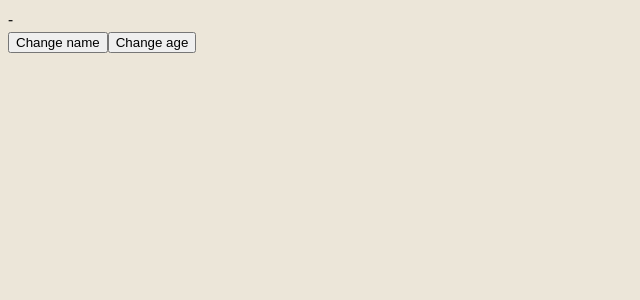
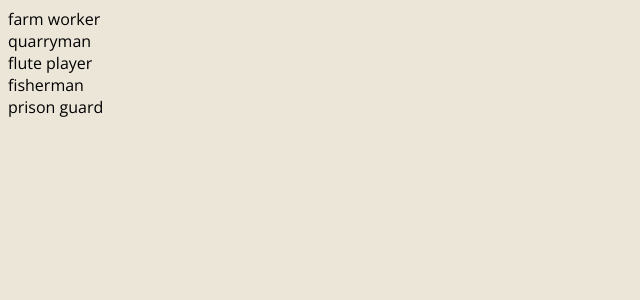
Before and after one commit to crypt096/vue3-typescript, a Vue app: page / in a window 1280 px wide. Shown: the top 300 px of the page, without its empty margins (0-640 px from the left). Built offline with nearby package versions, Linux system fonts and the light colour scheme.

Commit message:
Created Job interface. List all job titles.

```diff
--- a/src/App.vue
+++ b/src/App.vue
@@ -1,22 +1,48 @@
 <template>
-  <div class="app">{{ name }} - {{ age }}</div>
-  <button @click="changeName('Zelda')">Change name</button>
-  <button @click="changeAge(55)">Change age</button>
+  <div class="app">
+    <div class="job" :key="job.id" v-for="job in jobs">{{ job.title }}</div>
+  </div>
 </template>
 
 <script lang="ts">
-import { defineComponent, reactive } from "vue";
+import { defineComponent, ref } from "vue";
+import Job from "@/types/Job";
 
 export default defineComponent({
   name: "App",
-  components: {},
   setup() {
-    const state = reactive({
-      name: "Link",
-      age: 25 as string | number,
-    });
+    const jobs = ref<Job[]>([
+      {
+        title: "farm worker",
+        location: "lon lon ranch",
+        salary: 30000,
+        id: "1",
+      },
+      {
+        title: "quarryman",
+        location: "death mountain",
+        salary: 40000,
+        id: "2",
+      },
+      {
+        title: "flute player",
+        location: "the lost woods",
+        salary: 35000,
+        id: "3",
+      },
+      { title: "fisherman", location: "lake hylia", salary: 21000, id: "4" },
+      {
+        title: "prison guard",
+        location: "gerudo valley",
+        salary: 32000,
+        id: "5",
+      },
+    ]);
+
+    return {
+      jobs,
+    };
   },
-  methods: {},
 });
 </script>
 
--- /dev/null
+++ b/src/types/Job.ts
@@ -0,0 +1,8 @@
+interface Job {
+    title: string,
+    location: string,
+    salary: number,
+    id: string,
+}
+
+export default Job;
```
